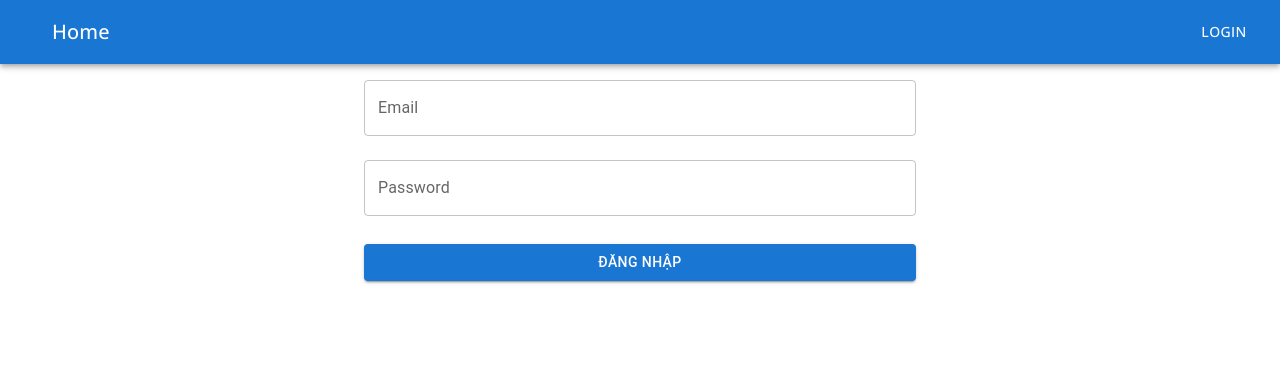
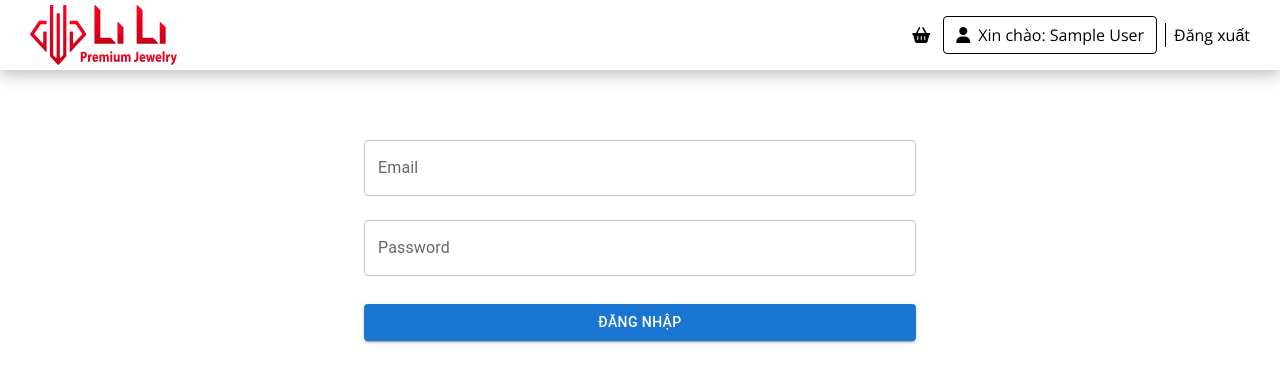
Before and after one commit to katsu-nt/jewerly-client, a React (Vite) app: page /login in a window 1280 px wide. Shown: the top 382 px of the page. Built offline with nearby package versions, Linux system fonts and the light colour scheme; sample sign-in values are in the browser's storage.

Commit message:
Add: Thêm header loại trang sức và style cho header logo

```diff
--- a/src/AppRoutes.jsx
+++ b/src/AppRoutes.jsx
@@ -4,17 +4,17 @@ import { BrowserRouter as Router, Routes, Route,Navigate } from 'react-router-do
 import { AuthProvider } from './context/authContext.jsx';
 import ProtectedRoute from './components/ProtectedRoute.jsx';
 import LoginPage from './pages/LoginPage.jsx';
-import LogoutButton from './components/LogoutButton.jsx';
 import ClientLayout from './layouts/ClientLayout.jsx';
 import AdminLayout from "./layouts/AdminLayout.jsx"
 import HomePage from './pages/HomePage.jsx';
+import ListProduct from './components/ListProduct.jsx';
 
 const AppRoutes = () => {
   return (
     <AuthProvider>
       <Router>
         <Routes>
-          <Route path="/" element={<ClientLayout><HomePage/></ClientLayout>} />
+          <Route path="/trang-chu" element={<ClientLayout><HomePage/></ClientLayout>} />
           <Route path="/login" element={<ClientLayout><LoginPage/></ClientLayout>} />
           <Route
             path="/admin"
@@ -32,7 +32,15 @@ const AppRoutes = () => {
               </ProtectedRoute>
             }
           />
-          <Route path="*" element={<Navigate to="/"></Navigate>}></Route>
+          <Route
+            path="/vong-lac"
+            element={
+              <ProtectedRoute allowedRoles={['user']}>
+               <ClientLayout><ListProduct/></ClientLayout>
+              </ProtectedRoute>
+            }
+          />
+          <Route path="*" element={<Navigate to="/trang-chu"></Navigate>}></Route>
         </Routes>
       </Router>
     </AuthProvider>
--- /dev/null
+++ b/src/components/HeaderCategory.jsx
@@ -0,0 +1,65 @@
+import React, { useState, useEffect } from 'react';
+import { useNavigate } from 'react-router-dom';
+import './style/HeaderCategory.css';
+
+// Mock data cho các category
+const listCategories = [
+  { id: 1, name: 'Vòng - Lắc', link: '/vong-lac' },
+  { id: 2, name: 'Nhẫn', link: '/nhan' },
+  { id: 3, name: 'Dây chuyền', link: '/day-chuyen' },
+  { id: 4, name: 'Bông tai', link: '/bong-tai' },
+  { id: 5, name: 'Khuyên xỏ', link: '/khuyen-xo' },
+  { id: 6, name: 'Trang sức đôi', link: '/trang-suc-doi' },
+  { id: 7, name: 'Phong thủy', link: '/phong-thuy' },
+  { id: 8, name: 'Quà tặng', link: '/qua-tang' },
+  { id: 9, name: 'Phụ kiện', link: '/phu-kien' },
+];
+
+const HeaderCategory = () => {
+  // State để lưu trữ danh sách category
+  const [categories, setCategories] = useState([]);
+  const navigate = useNavigate();
+
+  // Lấy dữ liệu mock khi component được mount
+  useEffect(() => {
+    // Giả lập API call
+    setCategories(listCategories);
+  }, []);
+
+  // Hàm được thực hiện khi chọn 1 category
+  const onClickCategory = (cate) => {
+    navigate(cate.link);
+    localStorage.setItem('category', JSON.stringify(cate));
+  }
+
+  return (
+    <div style={{
+      display: 'flex',
+      padding: '10px',
+      backgroundColor: '#fff',
+      borderBottom: '1px solid #c60018',
+      justifyContent: 'center',
+      gap: '20px',
+      flexWrap: 'wrap'
+    }}>
+      {categories.map((category) => (
+        <div
+          className='category-item'
+          key={category.id}
+          style={{
+            margin: '0 15px',
+            cursor: 'pointer',
+            textTransform: 'uppercase',
+            fontSize: '14px',
+            fontWeight: '500'
+          }}
+          onClick={() => onClickCategory(category)} // Xử lý khi click vào danh mục
+        >
+          {category.name}
+        </div>
+      ))}
+    </div>
+  );
+};
+
+export default HeaderCategory;
--- a/src/components/HeaderClient.jsx
+++ b/src/components/HeaderClient.jsx
@@ -6,26 +6,56 @@ import Typography from '@mui/material/Typography';
 import Button from '@mui/material/Button';
 import IconButton from '@mui/material/IconButton';
 import { Link } from 'react-router-dom';
+import HeaderCategory from './HeaderCategory';
+import './style/HeaderClient.css'
+import logo from '../assets/VLogo_LiLi_Horizontal_Premium-1.svg';
+import LogoutButton from './LogoutButton';
 
 export default function HeaderClient() {
+    // Lấy giá trị role từ localStorage
+    const role = localStorage.getItem('role');
+    const account = JSON.parse(localStorage.getItem('account'));
+
+    // Hàm dùng để mở giỏ hàng
+    const openCart = () => {
+        alert('Mở giỏ hàng');
+    }
+
+    // Hàm dùng để mở quản lý thông tin cá nhân
+    const openAccountDetail = () => {
+        alert('Mở quản lý thông tin cá nhân');
+    }
+
     return (
-        <Box sx={{ flexGrow: 1 }}>
-            <AppBar position="static">
-                <Toolbar>
-                    <IconButton
-                        size="large"
-                        edge="start"
-                        color="inherit"
-                        aria-label="menu"
-                        sx={{ mr: 2 }}
-                    >
-                    </IconButton>
-                    <Typography variant="h6" component="div" sx={{ flexGrow: 1 }}>
-                        <Link to="/">Home</Link>
-                    </Typography>
-                    <Button color="inherit"><Link to="/login">Login</Link></Button>
-                </Toolbar>
-            </AppBar>
-        </Box>
-    )
+        <div className='header-client'>
+            <div className='header-logo'>
+                <Link className='img-logo' to="/trang-chu">
+                    <img src={logo} alt="" />
+                </Link>
+
+                <div className='group-button'>
+                    {account
+                        ?
+                        <div style={{display: 'flex', alignItems: 'center', gap: '8px'}}>
+                            <div className='cart'>
+                                <i onClick={() => openCart()} class="fa-solid fa-basket-shopping"></i>
+                            </div>
+
+                            <div className='current-account' onClick={() => openAccountDetail()}>
+                                <i className="fa-solid fa-user"></i>
+                                <div className='name'>Xin chào: {account.name}</div>
+                            </div>
+
+                            <div style={{borderLeft: '1px solid #000', paddingLeft: '8px', cursor: 'pointer'}}><LogoutButton/></div>
+                        </div>
+                        :
+                        <Button className='button-login' color="inherit"><Link style={{textDecoration: 'none', color: '#000'}} to="/login">Đăng nhập</Link></Button>}
+                </div>
+            </div>
+
+            <br />
+            {/* Kiểm tra role và hiển thị HeaderCategory */}
+            {role === 'user' && <HeaderCategory />}
+        </div>
+    );
 }
--- /dev/null
+++ b/src/components/ListProduct.jsx
@@ -0,0 +1,9 @@
+import React from 'react'
+
+const ListProduct = () => {
+  return (
+    <div>ListProduct</div>
+  )
+}
+
+export default ListProduct
--- a/src/components/LogoutButton.jsx
+++ b/src/components/LogoutButton.jsx
@@ -1,17 +1,15 @@
 import React from 'react';
 import { useAuth } from '../context/authContext.jsx';
-import { useNavigate } from 'react-router-dom';
 
 const LogoutButton = () => {
   const { logout } = useAuth();
-  const navigate = useNavigate();
 
   const handleLogout = () => {
     logout();
-    navigate('/login');
+    localStorage.clear();
   };
 
-  return <button onClick={handleLogout}>Logout</button>;
+  return <div onClick={handleLogout}>Đăng xuất</div>;
 };
 
 export default LogoutButton;
--- /dev/null
+++ b/src/components/style/HeaderCategory.css
@@ -0,0 +1,9 @@
+.category-item{
+    color: #000;
+    text-wrap: nowrap;
+}
+
+.category-item:hover{
+    color: #c60018;
+    transition: 0.5s;
+}
--- /dev/null
+++ b/src/components/style/HeaderClient.css
@@ -0,0 +1,51 @@
+.header-client .button-login{
+    font-size: 16px;
+    text-transform: uppercase;
+    color: #000;
+}
+
+.header-client .img-logo img{
+    height: 60px;
+}
+
+.header-client .header-logo{
+    display: flex;
+    padding: 0 30px;
+    justify-content: space-between;
+    align-items: center;
+    height: 70px;
+    box-shadow: rgba(0, 0, 0, 0.25) 0px 5px 15px;
+}
+
+.current-account {
+    display: flex;
+    gap: 8px;
+    padding: 6px 12px;
+    border: 1px solid #000;
+    border-radius: 4px;
+    cursor: pointer;
+    transition: all 0.3s ease;
+}
+
+.current-account:hover {
+    color: #fff;
+    background-color: #000;
+    transition: all 0.3s ease;
+}
+
+.current-account .name{
+    text-wrap: nowrap;
+}
+
+.cart{
+    margin-right: 5px;
+}
+
+.cart .fa-basket-shopping{
+    cursor: pointer;
+}
+
+.fa-user{
+    display: flex;
+    align-items: center;
+}
--- a/src/layouts/ClientLayout.jsx
+++ b/src/layouts/ClientLayout.jsx
@@ -1,11 +1,13 @@
 import React from 'react'
 import HeaderClient from '../components/HeaderClient'
 
-export default function ClientLayout({children}) {
+export default function ClientLayout({ children }) {
   return (
     <div>
       <HeaderClient></HeaderClient>
-      {children}
+      <div style={{ marginTop: '30px' }}>
+        {children}
+      </div>
     </div>
   )
 }
--- a/src/output.css
+++ b/src/output.css
@@ -558,19 +558,39 @@ video {
   position: static;
 }
 
-.text-sm {
-  font-size: 0.875rem;
-  line-height: 1.25rem;
+.flex {
+  display: flex;
 }
 
-.font-semibold {
-  font-weight: 600;
+.border-l-0 {
+  border-left-width: 0px;
+}
+
+.border-l-2 {
+  border-left-width: 2px;
+}
+
+.border-l-4 {
+  border-left-width: 4px;
+}
+
+.border-solid {
+  border-style: solid;
+}
+
+.border-black {
+  --tw-border-opacity: 1;
+  border-color: rgb(0 0 0 / var(--tw-border-opacity, 1));
 }
 
 .font-normal {
   font-weight: 400;
 }
 
+.uppercase {
+  text-transform: uppercase;
+}
+
 *,body{
   box-sizing: border-box;
 }
--- a/src/pages/HomePage.jsx
+++ b/src/pages/HomePage.jsx
@@ -1,10 +1,12 @@
-import React from 'react'
-import LogoutButton from "../components/LogoutButton.jsx"
+import React from 'react';
+import mainIMG from '../assets/Banner-Top-san-pham-yeu-thich-PC.jpg'
+
 export default function HomePage() {
   return (
-    <div><LogoutButton></LogoutButton>
-
-    <h1 className='text-3x font-normal'>Dumoe Thanh</h1>
+    <div className='home-container'>
+      <div className='img-main'>
+        <img style={{width: '100%'}} src={mainIMG} alt="" />
+      </div>
     </div>
   )
 }
--- a/src/pages/LoginPage.jsx
+++ b/src/pages/LoginPage.jsx
@@ -23,6 +23,10 @@ const LoginPage = () => {
         if (user.role == "admin") {
           navigate('/admin');
         }
+
+        let dataUser = user;
+        dataUser.password = '********';
+        localStorage.setItem('account', JSON.stringify(dataUser));
       }
     })
 
```
